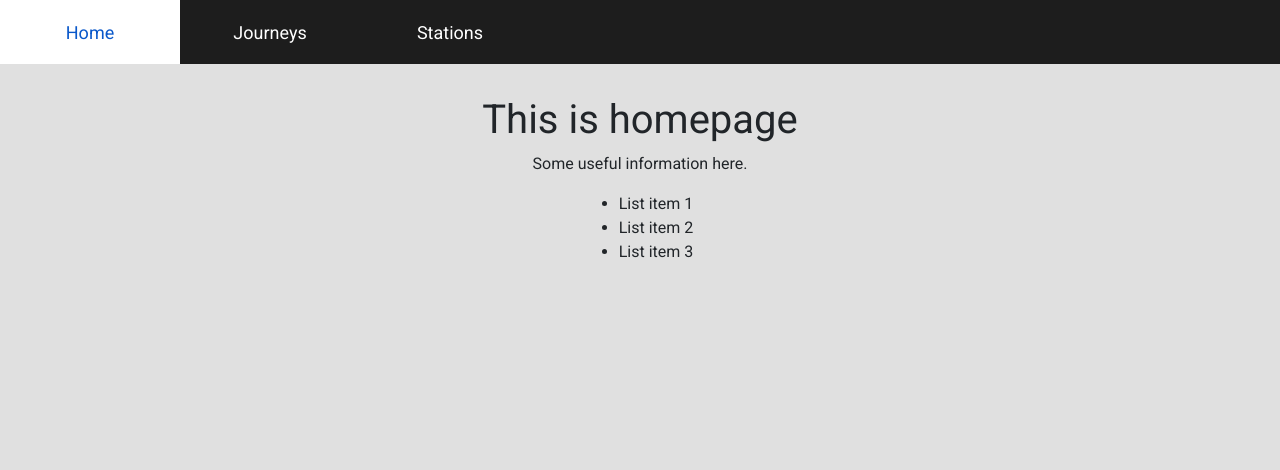
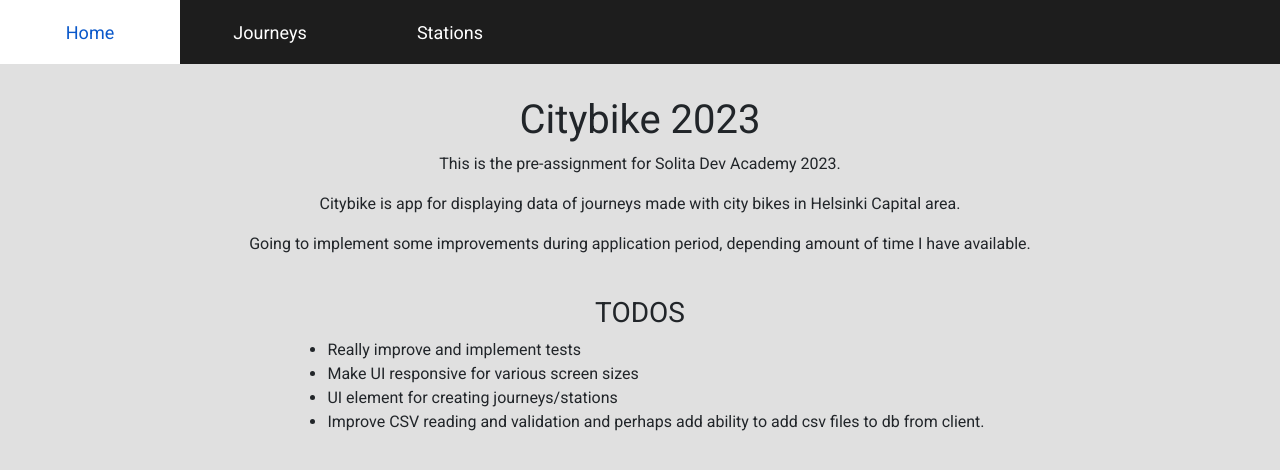
Before and after one commit to Tiikewi/citybike2023, a React (Create React App) app in the folder frontend/: page / in a window 1280 px wide. Shown: the top 470 px of the page. Built offline with nearby package versions, Linux system fonts and the light colour scheme; no server answers.

Commit message:
add content to landing page

```diff
--- a/frontend/src/views/Home.tsx
+++ b/frontend/src/views/Home.tsx
@@ -3,12 +3,18 @@ import '../styles/home.css'
 export const Home = (): JSX.Element => {
     return(
       <div className='body'>
-        <h1>This is homepage</h1>
-          <p>Some useful information here.</p>
+        <h1>Citybike 2023</h1>
+        <p>This is the pre-assignment for Solita Dev Academy 2023.</p>
+          <p>Citybike is app for displaying data of journeys made with city bikes in Helsinki Capital area.</p>
+          <p>Going to implement some improvements during application period, depending amount of time I have available.</p>
+          <br></br>
+
+          <h3>TODOS</h3>
           <ul>
-            <li>List item 1</li>
-            <li>List item 2</li>
-            <li>List item 3</li>
+            <li>Really improve and implement tests</li>
+            <li>Make UI responsive for various screen sizes</li>
+            <li>UI element for creating journeys/stations</li>
+            <li>Improve CSV reading and validation and perhaps add ability to add csv files to db from client.</li>
           </ul>
         </div>
     )
```
